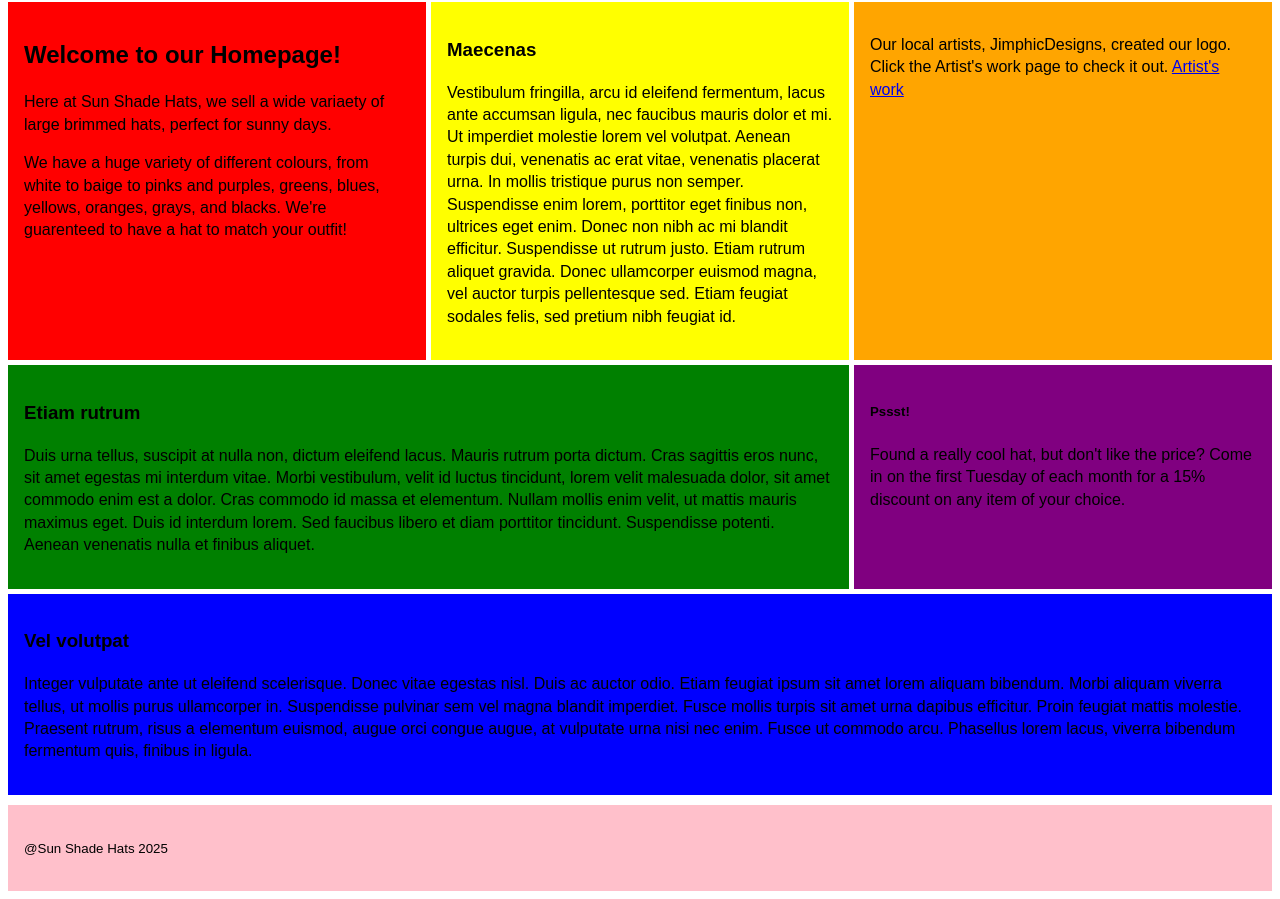
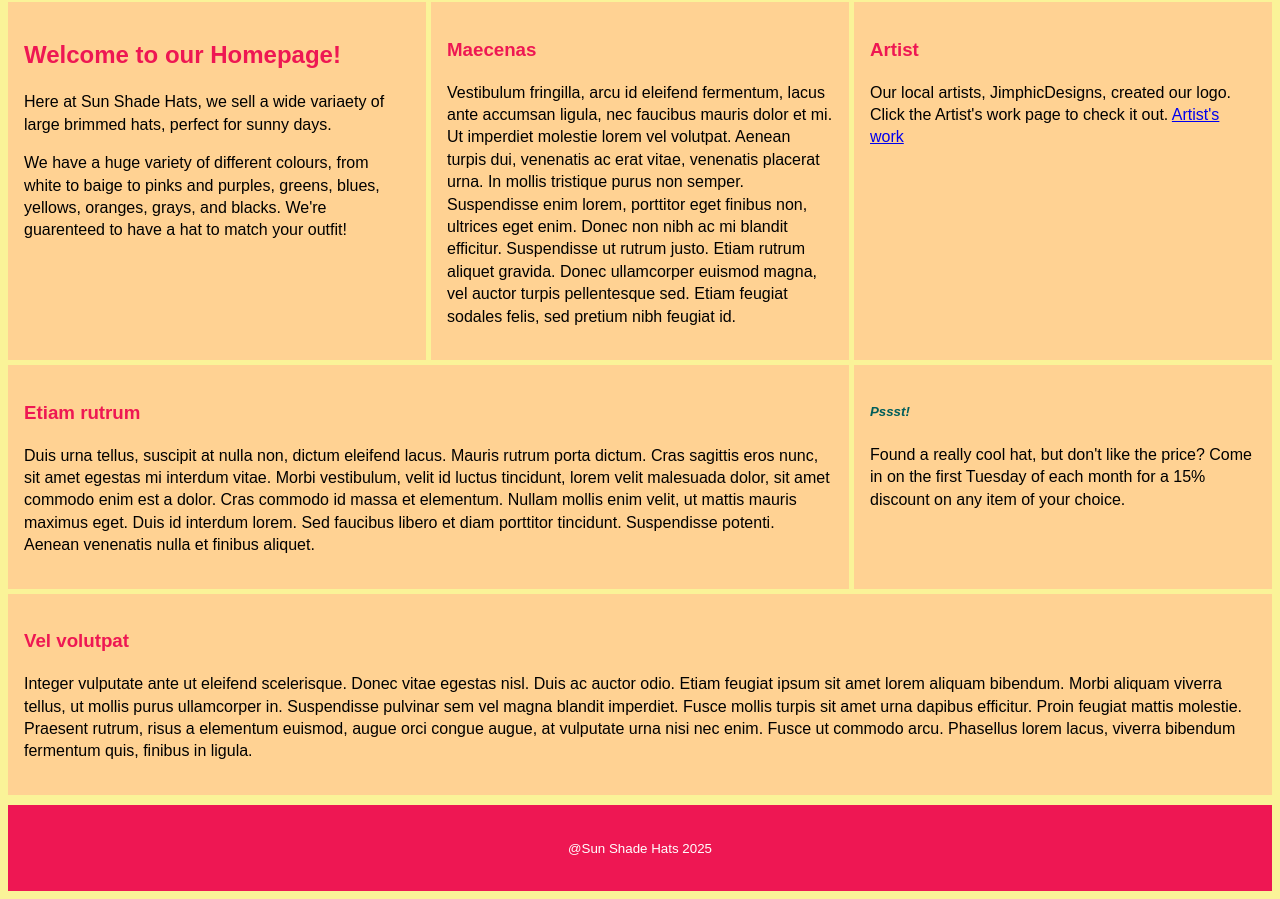
Before and after one commit to KSilver7/comp2081, a plain HTML site: page assignment-1/index.html in a window 1280 px wide. Shown: the part 256-1155 px from the top of the page. Drawn offline with Linux system fonts and the light colour scheme.

Commit message:
made background colour changes and added missing h3

```diff
--- a/assignment-1/css/style.css
+++ b/assignment-1/css/style.css
@@ -4,6 +4,7 @@ html {
     font-size: 16px;
     line-height: 1.4;
     font-family: Arial, Helvetica, sans-serif;
+    background-color: rgb(250, 243, 152);
 }
 /* This is the article class. The outer Grid.*/
 .big-container {
@@ -35,46 +36,49 @@ html {
 /* Temporarily has colour for visibility.*/
 #s1 {
     grid-area: s1;
-    background-color: red;
+    background-color: rgb(255, 210, 147);
     padding: 1rem;
 
 }
 #s2 {
     grid-area: s2;
-    background-color: orange;
+    background-color: rgb(255, 210, 147);
     padding: 1rem;
 }
 #s3 {
     grid-area: s3;
-    background-color: yellow;
+    background-color: rgb(255, 210, 147);
     padding: 1rem;
 }
 #s4 {
     grid-area: s4;
-    background-color: green;
+    background-color: rgb(255, 210, 147);
     padding: 1rem;
 }
 #s5 {
     grid-area: s5;
-    background-color: blue;
+    /* background-color: rgb(134, 153, 212); */
+    background-color: rgb(255, 210, 147);
     padding: 1rem;
 }
 #as {
     grid-area: as;
-    background-color: purple;
+    /* background-color: rgb(161, 212, 134); */
+    background-color: rgb(255, 210, 147);
     padding: 1rem;
 }
 
 footer {
     grid-area: foot;
-    background-color: pink;
+    /* background-color: rgb(106, 89, 145); */
+    background-color: #EE1753;
+    color: white;
     padding: 1rem;
+    text-align: center;
 }
-
 
 header {
     grid-area: head;
-    background-color: bisque;
     width: 100%;
 }
 
@@ -84,7 +88,7 @@ nav {
     flex-direction: row;
     justify-content: space-between;
     align-items: center;
-    background-color: bisque;
+    background-color:#EE1753;
     width: 100%;
 }
 
@@ -103,9 +107,16 @@ nav {
 }
 
 .s-name{
-    margin: 0 2rem;
+    margin: 0 1rem;
     font-size: 2rem;
 }
+h2,h3 {
+    color: #EE1753;
+}
+h5 {
+    color: #005e5b
+}
+
 /* Small screens*/
 @media screen and (max-width: 700px) {
     .big-container {
--- a/assignment-1/index.html
+++ b/assignment-1/index.html
@@ -28,6 +28,7 @@
                 <p>We have a huge variety of different colours, from white to baige to pinks and purples, greens, blues, yellows, oranges, grays, and blacks. We're guarenteed to have a hat to match your outfit!</p>
             </section>
             <section id="s2">
+                <h3>Artist</h3>
                 <p>Our local artists, JimphicDesigns, created our logo. Click the Artist's work page to check it out. <a href="https://logopond.com/JimphicDesigns/showcase/detail/308200">Artist's work</a> </p>
             </section>
             <section id="s3">
@@ -43,7 +44,7 @@
                 <p>Integer vulputate ante ut eleifend scelerisque. Donec vitae egestas nisl. Duis ac auctor odio. Etiam feugiat ipsum sit amet lorem aliquam bibendum. Morbi aliquam viverra tellus, ut mollis purus ullamcorper in. Suspendisse pulvinar sem vel magna blandit imperdiet. Fusce mollis turpis sit amet urna dapibus efficitur. Proin feugiat mattis molestie. Praesent rutrum, risus a elementum euismod, augue orci congue augue, at vulputate urna nisi nec enim. Fusce ut commodo arcu. Phasellus lorem lacus, viverra bibendum fermentum quis, finibus in ligula.</p>
             </section>
             <aside id="as">
-                <h5>Pssst!</h5>
+                <h5><em>Pssst!</em></h5>
                 <p>Found a really cool hat, but don't like the price? Come in on the first Tuesday of each month for a 15% discount on any item of your choice.</p>
             </aside>
         </main>
```
